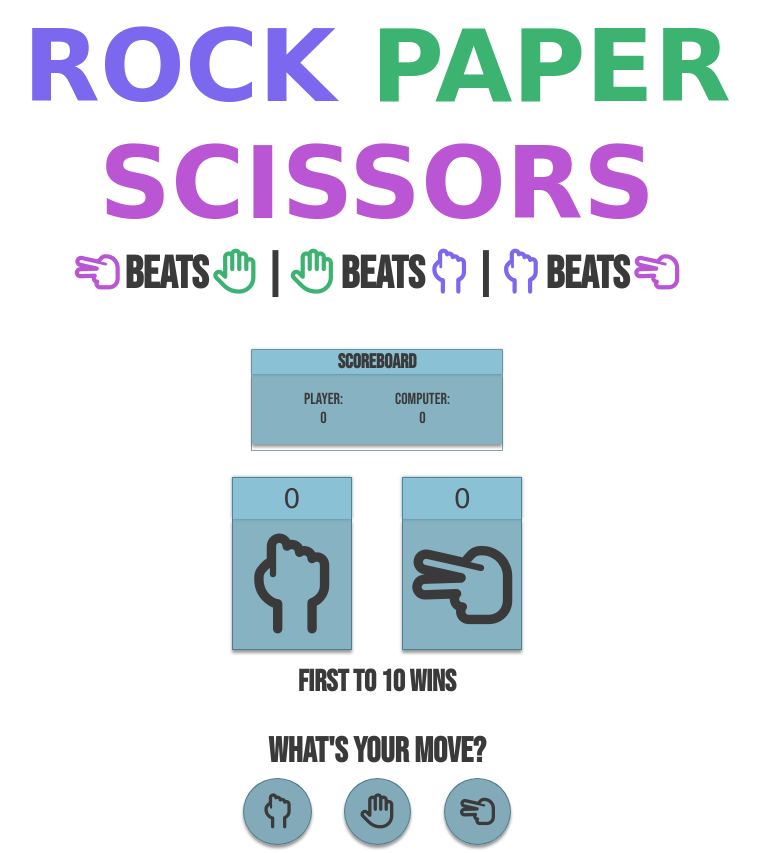
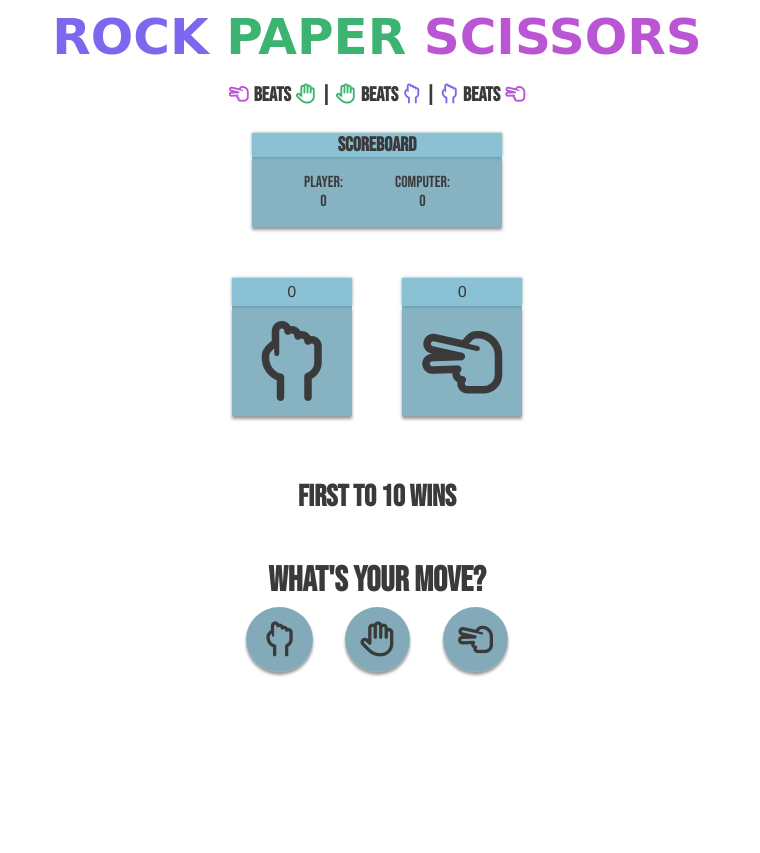
Before and after one commit to Humanslaughter/pp2-javascript, a plain HTML site: page index.html in a window 1280 px wide. Shown: the whole page, without its empty margins (263-1023 px from the left). After the commit the page ends 800 px from the top, so only its background shows below. Drawn offline with Linux system fonts and the light colour scheme; a web font is replaced by a local one.

Commit message:
Fix style of elements to fit all screen sizes, fix size of text when it's a tie

```diff
--- a/assets/css/style.css
+++ b/assets/css/style.css
@@ -16,7 +16,7 @@ body {
     font-family: 'Londrina Sketch', cursive;
     text-transform: uppercase;
     text-align: center;
-    font-size: 40px;
+    font-size: 30px;
     padding-bottom: 0;
     margin-bottom: 0;
     margin-top: 0;
@@ -39,9 +39,7 @@ body {
     text-align: center;
     text-transform: uppercase;
     font-size: 15px;
-    padding-top: 5px;
     padding-bottom: 10px;
-    margin-top: 0;
 }
 
 .fa-hand-back-fist {
@@ -64,18 +62,16 @@ body {
 
 /* Scoreboard */
 .scoreboard-section {
-    display: inline-flexbox;
     width: 200px;
     height: 100px;
     max-height: 100px;
-    max-width: 100%;
-    margin: 0 auto;
-    border: 1px solid rgba(23, 75, 96, 0.500);
+    max-width: 200px;
+    margin: auto;
 }
 
 /* h2 */
 #scoreboard {
-    margin: 0 auto;
+    margin: auto;
     font-size: 20px;
     text-align: center;
     background: rgba(45, 142, 177, 0.550);
@@ -103,8 +99,6 @@ body {
 
 /* h3 first to 10 wins */
 #first-to-text {
-    margin: 0;
-    padding: 0;
     font-size: 20px;
 }
 
@@ -132,9 +126,6 @@ body {
     display: flex;
     flex-direction: column;
     background: rgba(45, 142, 177, 0.550);
-    border-left: 1px solid rgba(23, 75, 96, 0.500);
-    border-right: 1px solid rgba(23, 75, 96, 0.500);
-    border-top: 1px solid rgba(23, 75, 96, 0.500);
     box-shadow: 0 0 3px 0 rgba(23, 75, 96, 0.550);
 }
 
@@ -155,9 +146,6 @@ body {
     text-align: center;
     align-content: center;
     padding: 15px 15px 15px 15px;
-    border-left: 1px solid rgba(23, 75, 96, 0.500);
-    border-right: 1px solid rgba(23, 75, 96, 0.500);
-    border-bottom: 1px solid rgba(23, 75, 96, 0.500);
     background : rgba(36, 116, 145, 0.550);
     box-shadow: 0 3px 3px 0 rgba(0, 0, 0, 0.400);
 }
@@ -185,12 +173,11 @@ body {
     padding: 15px;
     margin: 0 15px;
     border-radius: 50%;
-    border: 1px solid;
     cursor: pointer;
     background: rgba(30, 101, 127, 0.55);
     font-size: 18px;
     color: #3a3a3a;
-    border: 1px solid rgba(23, 75, 96, 0.500);
+    border: none;
     box-shadow: 0 3px 3px 0 rgba(0, 0, 0, 0.400);
 }
 
@@ -209,22 +196,13 @@ body {
     .heading {
         font-size: 30px;
     }
-    /* Instruction Icons */
-    .instructions {
-        font-size: 15px;
-    }
-    /* h2 options */
-    /* h2 {
-        font-size: 30px;
-    } */
     /* h3 first to 10 wins */
     #first-to-text {
-       font-size: 20px;
-       padding-bottom: 0;
+       padding: 0;
     }
     /* Game container */
     .container {
-        padding: 10px 0 45px 0;
+        padding: 10px 0 20px 0;
     }
     /* Game section */
     .game-section {
@@ -240,11 +218,11 @@ body {
     }
     /* Player & computer icons */
     .show i {
-        font-size: 80px;
+        font-size: 50px;
     }
     /* Options buttons */
     #options-text {
-        margin: 0;
+        padding: 0;
     }
 
     .options button {
@@ -266,22 +244,13 @@ body {
     .instructions {
         font-size: 30px;
     }
-    /* h2 options */
-    h2 {
-        font-size: 60px;
-    }
     /* h3 first to 10 wins */
     #first-to-text {
        font-size: 40px;
     }
-
-    /* h3 player & computer score */
-    h3 {
-        font-size: 30px;
-    }
     /* Game container */
     .container {
-        margin: 60px 0 60px 0;
+        padding: 50px 0 50px 0;
     }
     /* Game section */
     .game-section {
@@ -289,7 +258,7 @@ body {
         height: 100%;
         max-height: 200px;
         max-width: 200px;
-        padding: 5%;
+        padding: 3%;
     }
     /* Player & computer score span */
     .output > span {
@@ -297,7 +266,7 @@ body {
     }
     /* Player & computer icons */
     .show i {
-        font-size: 150px;
+        font-size: 80px;
     }
     /* Options buttons */
     .options button {
@@ -308,33 +277,36 @@ body {
         width: 300px;
         max-height: 100px;
     }
+    #options-text {
+        font-size: 50px;
+        padding-top: 70px;
+    }
 }
 
 /* Media query: large devices (landscape, 1024px and up) */
 @media screen and (min-width: 1024px) {
    /* Heading */
    .heading {
-        font-size: 70px;
+        font-size: 50px;
     }
     /* Instruction Icons */
     .instructions {
-        font-size: 25px;
+        font-size: 15px;
     }
     #options-text {
-        margin-top: 0;
-        padding-top: 15px;
         padding-bottom: 5px;
+        font-size: 30px;
+        padding-top: 0;
     }
     /* h3 first to 10 wins */
     #first-to-text {
         font-size: 25px;
-        padding-top: 12px;
+        padding-bottom: 0;
      }
     /* Game container */
     .container {
-        margin: 0;
-        padding-bottom: 15px;
         padding-top: 0;
+        padding-bottom: 0;
     }
     /* Game section */
     .game-section {
@@ -344,11 +316,15 @@ body {
     }
     /* Player & computer icons */
     .show i {
-        font-size: 70px;
+        font-size: 50px;
+    }
+    /* Player & computer score span */
+    .output > span {
+        font-size: 15px;
     }
     /* Options buttons */
     .options button {
-       font-size: 18px;
+       font-size: 15px;
     }
     /* Scoreboard */
     .scoreboard-section {
@@ -361,11 +337,11 @@ body {
 @media screen and (min-width: 1280px) {
     /* Heading */
     .heading {
-         font-size: 100px;
+         font-size: 50px;
      }
      /* Instruction Icons */
      .instructions {
-         font-size: 45px;
+         font-size: 20px;
      }
      /* h3 first to 10 wins */
      #first-to-text {
@@ -374,7 +350,7 @@ body {
       }
      /* Game container */
      .container {
-        padding: 0 0 60px 0;
+        padding: 20px 0 60px 0;
      }
      /* Game section */
      .game-section {
@@ -384,7 +360,7 @@ body {
      }
      /* Player & computer icons */
      .show i {
-         font-size: 100px;
+         font-size: 80px;
      }
      /* Options buttons */
      .options button {
@@ -400,13 +376,8 @@ body {
     }
     /* Scoreboard */
     .scoreboard-section {
-        width: 2500px;
+        width: 250px;
         max-width: 250px;
         max-height: 100px;
     }
-    /* Scoreboard h2 */
-    #scoreboard {
-        padding: 0;
-        margin: 0;
-    }
  }
--- a/assets/js/script.js
+++ b/assets/js/script.js
@@ -68,6 +68,7 @@ const game = () => {
                 // Tie
                 if (showIconMove.className === computerShowIconMove.className) {
                     firstToText.innerHTML = 'Tie!';
+                    firstToText.style.fontSize = '25px';
                     firstToText.style.color = 'goldenrod';
                 }
                 // If not a tie
```
